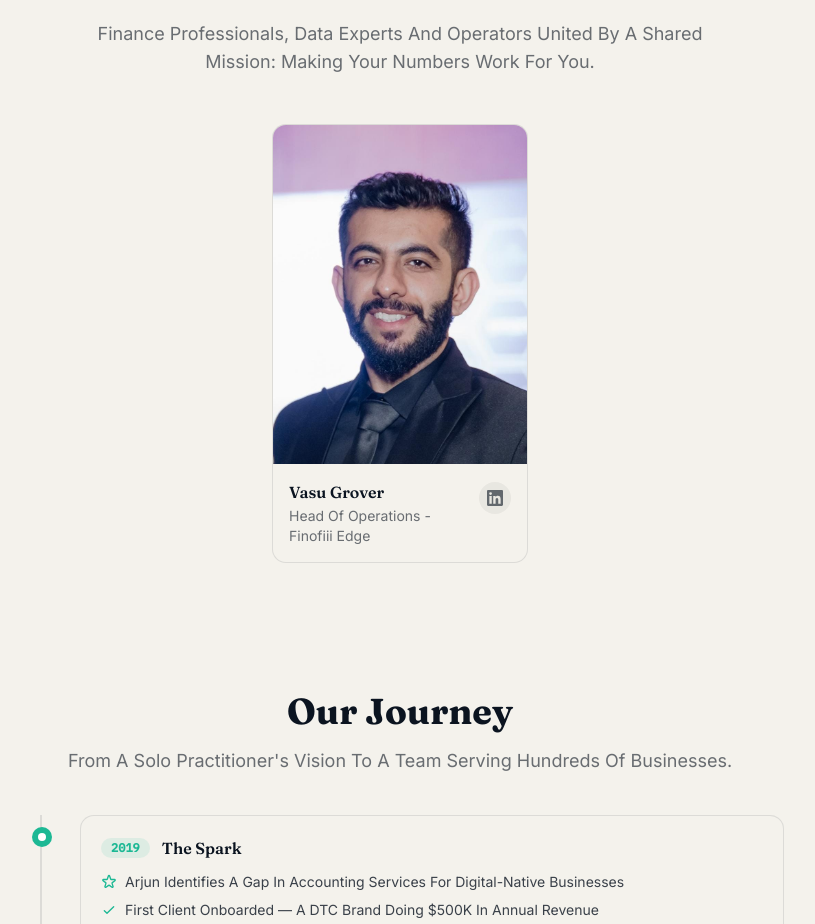
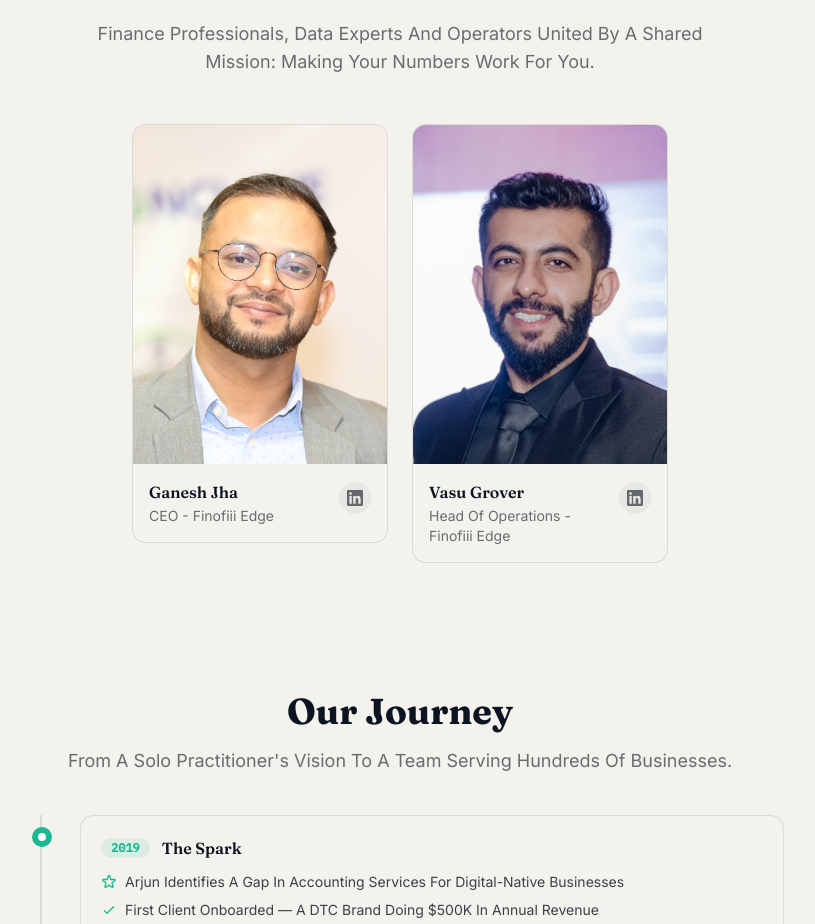
Before and after one commit to goclagee/finofii-edge-website, a Next.js app: page /about in a window 1280 px wide. Shown: the part 793-1717 px from the top of the page, without its empty margins (240-1055 px from the left). Built offline with nearby package versions, Linux system fonts and the light colour scheme.

Commit message:
Add Ganesh Jha (CEO) to About team

```diff
--- a/src/app/about/AboutContent.tsx
+++ b/src/app/about/AboutContent.tsx
@@ -14,12 +14,20 @@ import type { TeamMember } from '@/types/content';
  */
 const teamMembers: TeamMember[] = [
   {
+    id: 'team-ceo',
+    name: 'Ganesh Jha',
+    role: 'CEO - Finofiii Edge',
+    photoUrl: '/images/team/ganesh-jha.jpg',
+    linkedInUrl: 'https://in.linkedin.com/in/jha-ganesh',
+    order: 1,
+  },
+  {
     id: 'team-1',
     name: 'Vasu Grover',
     role: 'Head Of Operations - Finofiii Edge',
     photoUrl: '/images/team/vasu-grover.jpg',
     linkedInUrl: 'https://www.linkedin.com/in/vasu-grover-69a08615b',
-    order: 1,
+    order: 2,
   },
 ];
 
```
Also changed, not shown: public/images/team/ganesh-jha.jpg (added).
